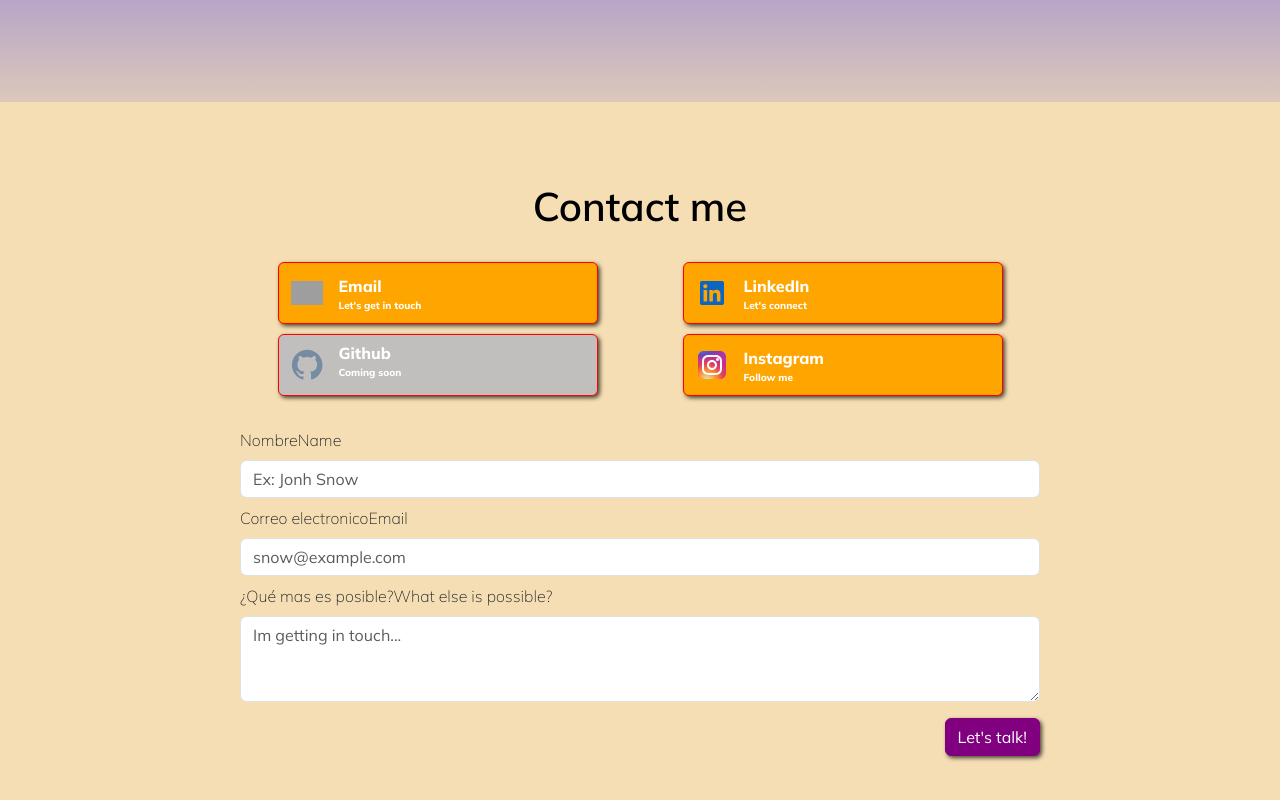
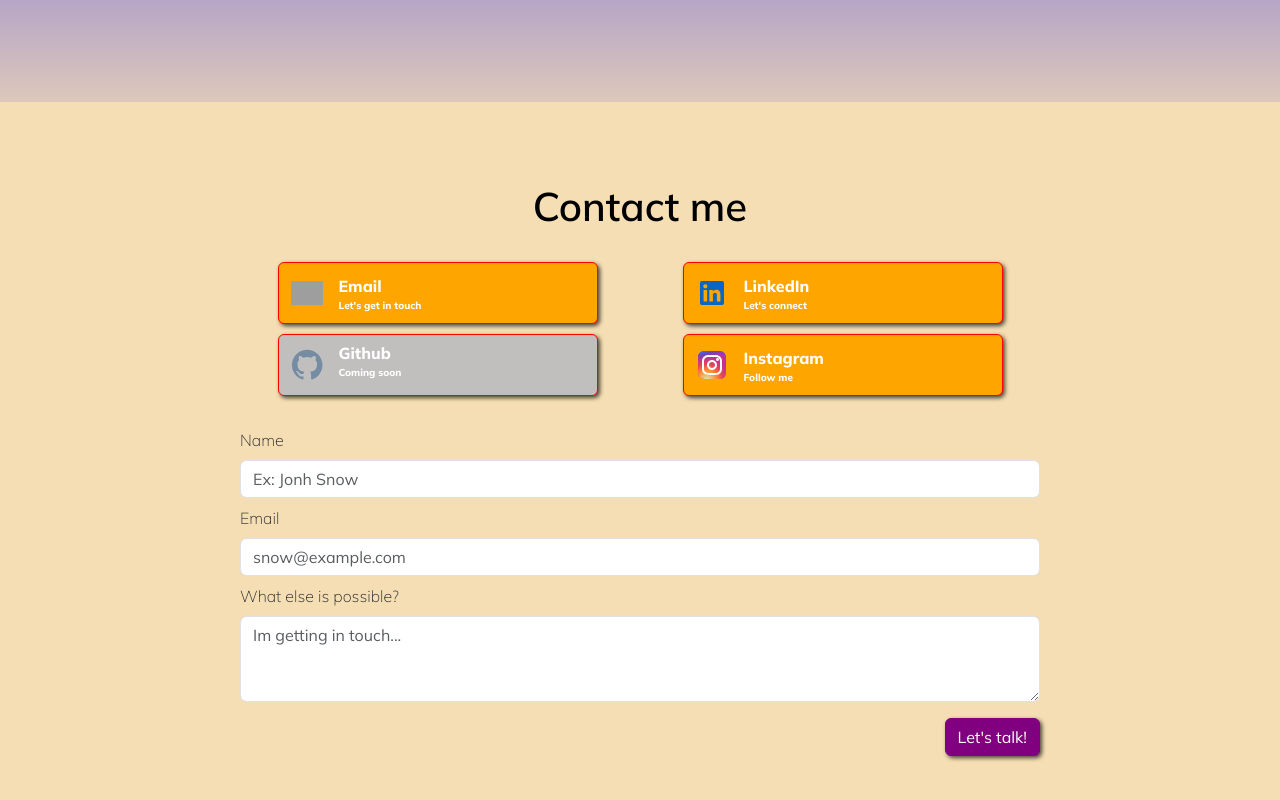
Before and after one commit to sebass73/web_porfolio, a React (Vite) app: page / in a window 1280 px wide. Shown: the part 2298-3098 px from the top of the page. Built offline with nearby package versions, Linux system fonts and the light colour scheme; grey boxes are pictures that could not be loaded.

Commit message:
funcionalidad de emails

```diff
--- a/package.json
+++ b/package.json
@@ -10,6 +10,7 @@
     "preview": "vite preview"
   },
   "dependencies": {
+    "@emailjs/browser": "^4.3.3",
     "bootstrap": "^5.3.3",
     "i18next": "^23.11.5",
     "react": "^18.2.0",
--- a/src/components/AnimatedDownArrow.scss
+++ b/src/components/AnimatedDownArrow.scss
@@ -1,4 +1,4 @@
-$size: 50px;
+/* $size: 50px;
 $speed: 12s;
 $peakopacity:0.7;
 
@@ -49,4 +49,4 @@ $peakopacity:0.7;
       border-bottom:calc($size / 3) solid rgba(0,0,0,0);
       transform:translate($size/-6,$size*4/6)rotate(-45deg) ;
   }
-}
+} */
--- a/src/pages/Contact.jsx
+++ b/src/pages/Contact.jsx
@@ -6,6 +6,8 @@ import linkedin from "../assets/icons/linkedin.svg";
 import github from "../assets/icons/github.svg";
 import instagram from "../assets/icons/instagram.svg";
 import { useTranslation } from "react-i18next";
+import emailjs from "@emailjs/browser";
+import { useRef } from "react";
 
 const Contact = () => {
   const handleEmailClick = () => {
@@ -22,6 +24,34 @@ const Contact = () => {
   };
 
   const { t } = useTranslation();
+
+  const form = useRef();
+  const sendEmail = (e) => {
+    /*
+        process.env.REACT_APP_SERVICE_ID,
+        process.env.REACT_APP_TEMPLATE_ID,
+        form.current,
+        process.env.REACT_APP_PUBLIC_KEY
+    */
+    e.preventDefault();
+    console.log(form.current);
+/*     emailjs
+      .sendForm(
+        "service_5erovf9",
+        "template_l1x1jaw",
+        form.current,
+        "Yi2opB9EadslOPdSd"
+      )
+      .then(
+        (result) => {
+          alert("message sent successfully...");
+          console.log(result.text);
+        },
+        (error) => {
+          console.log(error.text);
+        }
+      ); */
+  };
 
   return (
     <div className="contact-container">
@@ -73,19 +103,18 @@ const Contact = () => {
           </div>
         </button>
       </div>
-      <div className="contact-form">
+      <form className="contact-form" ref={form} onSubmit={sendEmail}>
         <label htmlFor="exampleFormControlInput1" className="form-label">
-          Nombre
           {t("Contact form name")}
         </label>
         <input
-          type=""
+          type="text"
           className="form-control"
           id="exampleFormControlInput1"
           placeholder="Ex: Jonh Snow"
+          name="from_name"
         />
         <label htmlFor="exampleFormControlInput1" className="form-label mt-2">
-          Correo electronico
           {t("Contact form email")}
         </label>
         <input
@@ -93,16 +122,18 @@ const Contact = () => {
           className="form-control"
           id="exampleFormControlInput1"
           placeholder="snow@example.com"
+          name="to_name"
         />
         <label
           htmlFor="exampleFormControlTextarea1"
           className="form-label mt-2"
         >
-          ¿Qué mas es posible?
           {t("Contact form title message")}
         </label>
         <textarea
           className="form-control"
+          type="text"
+          name="message"
           id="exampleFormControlTextarea1"
           rows="3"
           placeholder={t("Contact form title placeholder")}
@@ -110,7 +141,24 @@ const Contact = () => {
         <button className="btn btn-secondary btn-send">
           {t("Lets talk button")}
         </button>
-      </div>
+      </form>
+      {/* <div>
+        <h1>Contact Form</h1>
+        <form className="cf" ref={form} onSubmit={sendEmail}>
+          <div className="half left cf">
+            <input type="text" placeholder="Name" name="from_name" />
+            <input type="email" placeholder="Email address" name="to_name" />
+          </div>
+          <div className="half right cf">
+            <textarea
+              name="message"
+              type="text"
+              placeholder="Message"
+            ></textarea>
+          </div>
+          <input type="submit" value="Submit" id="input-submit" />
+        </form>
+      </div> */}
     </div>
   );
 };
```
Also changed, not shown: src/utils/app.js (added, +15 -0 lines), 2 other files (tests, documents, lock files or other folders).
